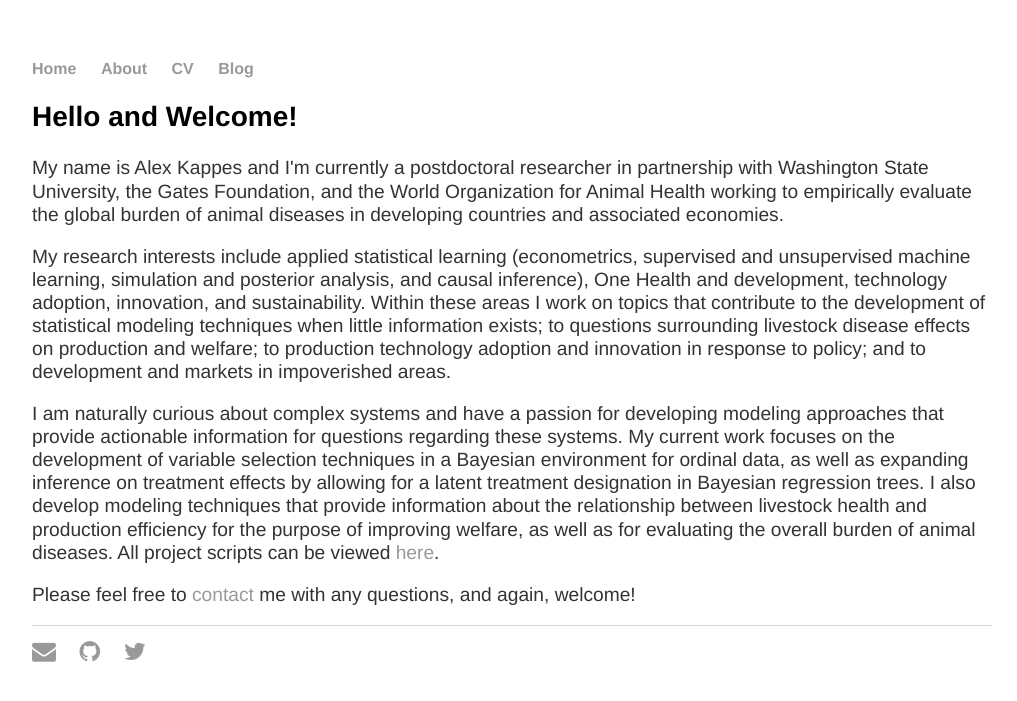
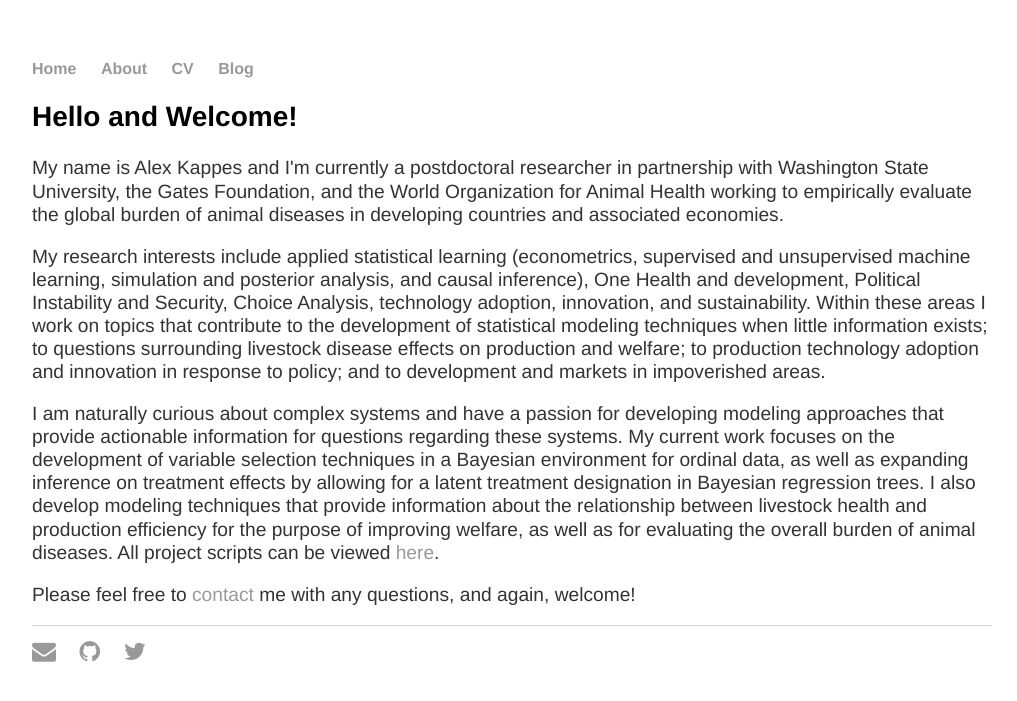
Before and after one commit to AJKappes/AJKappes.github.io, a Jekyll site: the page index.html, which Jekyll copies as it is, in a window 1280 px wide. Shown: the top 701 px of the page, without its empty margins (128-1145 px from the left). Built offline with Jekyll 4.4.1, drawn with Linux system fonts in a browser that asks for light colours.

Commit message:
update landing

```diff
--- a/index.html
+++ b/index.html
@@ -23,7 +23,7 @@
 
 		<p>My name is Alex Kappes and I'm currently a postdoctoral researcher in partnership with Washington State University, the Gates Foundation, and the World Organization for Animal Health working to empirically evaluate the global burden of animal diseases in developing countries and associated economies.</p>
 
-		<p>My research interests include applied statistical learning (econometrics, supervised and unsupervised machine learning, simulation and posterior analysis, and causal inference), One Health and development, technology adoption, innovation, and sustainability. Within these areas I work on topics that contribute to the development of statistical modeling techniques when little information exists; to questions surrounding livestock disease effects on production and welfare; to production technology adoption and innovation in response to policy; and to development and markets in impoverished areas. </p>
+		<p>My research interests include applied statistical learning (econometrics, supervised and unsupervised machine learning, simulation and posterior analysis, and causal inference), One Health and development, Political Instability and Security, Choice Analysis, technology adoption, innovation, and sustainability. Within these areas I work on topics that contribute to the development of statistical modeling techniques when little information exists; to questions surrounding livestock disease effects on production and welfare; to production technology adoption and innovation in response to policy; and to development and markets in impoverished areas. </p>
 
 		<p>I am naturally curious about complex systems and have a passion for developing modeling approaches that provide actionable information for questions regarding these systems. My current work focuses on the development of variable selection techniques in a Bayesian environment for ordinal data, as well as expanding inference on treatment effects by allowing for a latent treatment designation in Bayesian regression trees. I also develop modeling techniques that provide information about the relationship between livestock health and production efficiency for the purpose of improving welfare, as well as for evaluating the overall burden of animal diseases. All project scripts can be viewed <a href="https://github.com/AJKappes">here</a>.</p>
 
```
